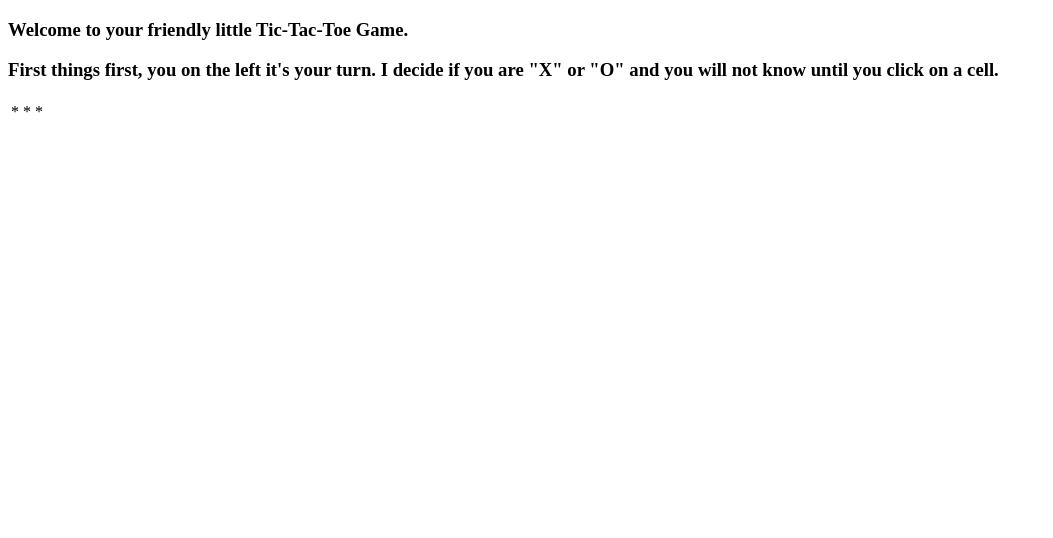
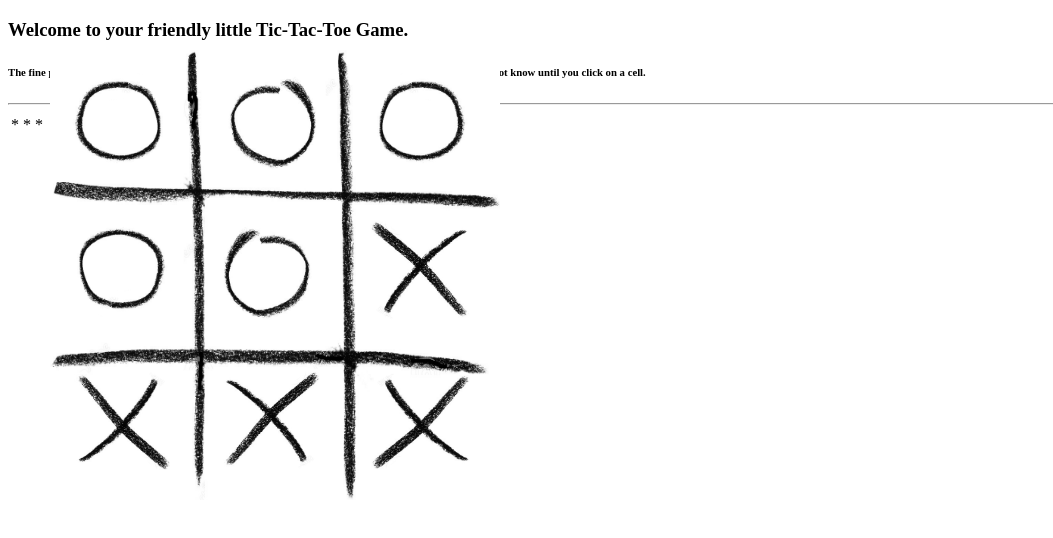
Before and after one commit to CharlesHurt/VanillaJavaScriptTicTacToe, a plain HTML site: page index.html in a window 1280 px wide. Shown: the whole page, without its empty margins (0-1053 px from the left). Drawn offline with Linux system fonts and the light colour scheme.

Commit message:
Added some graphics

```diff
--- a/index.html
+++ b/index.html
@@ -4,13 +4,116 @@
   <meta charset="UTF-8">
   <title>Tic Tac Toe</title>
 <style>
+.cTTT {
+  width:450px;
+  height:450px;
+  position:absolute;
+  left:50px;
+  top:50px;
+  z-index:0px;
+}
+
+.cR1C1 {
+  width:100px;
+  height:100px;
+  position:absolute;
+  left:70px;
+  top:70px;
+  z-index:1px;
+}
+
+.cR1C2 {
+  width:100px;
+  height:100px;
+  position:absolute;
+  left:220px;
+  top:70px;
+  z-index:1px;
+}
+
+.cR1C3 {
+  width:100px;
+  height:100px;
+  position:absolute;
+  left:370px;
+  top:70px;
+  z-index:1px;
+}
+
+.cR2C1 {
+  width:100px;
+  height:100px;
+  position:absolute;
+  left:70px;
+  top:220px;
+  z-index:1px;
+}
+
+.cR2C2 {
+  width:100px;
+  height:100px;
+  position:absolute;
+  left:220px;
+  top:220px;
+  z-index:1px;
+}
+
+.cR2C3 {
+  width:100px;
+  height:100px;
+  position:absolute;
+  left:370px;
+  top:370px;
+  z-index:1px;
+}
+
+.cR3C1 {
+  width:100px;
+  height:100px;
+  position:absolute;
+  left:70px;
+  top:370px;
+  z-index:1px;
+}
+
+.cR3C2 {
+  width:100px;
+  height:100px;
+  position:absolute;
+  left:220px;
+  top:370px;
+  z-index:1px;
+}
+
+.cR3C3 {
+  width:100px;
+  height:100px;
+  position:absolute;
+  left:370px;
+  top:220px;
+  z-index:1px;
+}
 
 </style>
 </head>
 <body>
   <h3>Welcome to your friendly little Tic-Tac-Toe Game.</h3>
-  <h3>First things first, you on the left it's your turn.  I decide if you are "X" or "O"
-  and you will not know until you click on a cell.</h3>
+  <h6>The fine print: First things first, you on the left it's your turn.  I decide if you are "X" or "O"
+  and you will not know until you click on a cell.</h6>
+  <img src="ttt.jpg" class='cTTT' alt="">
+
+  <img src="O1.png" class='cR1C1' alt="">
+  <img src="O2.png" class='cR1C2' alt="">
+  <img src="O3.png" class='cR1C3' alt="">
+
+  <img src="O4.png" class='cR2C1' alt="">
+  <img src="O5.png" class='cR2C2' alt="">
+  <img src="X1.png" class='cR2C3' alt="">
+
+  <img src="X2.png" class='cR3C1' alt="">
+  <img src="X3.png" class='cR3C2' alt="">
+  <img src="X4.png" class='cR3C3' alt="">
+  <hr>
   <table>
     <tr>
       <td class='cRow1 cCol1 cDiag1'>*</td>
```
Also changed, not shown: O1.png (added), O2.png (added), O3.png (added), O4.png (added), O5.png (added), X1.png (added), X2.png (added), X3.png (added), X4.png (added), X5.png (added), ttt.jpg (added).
